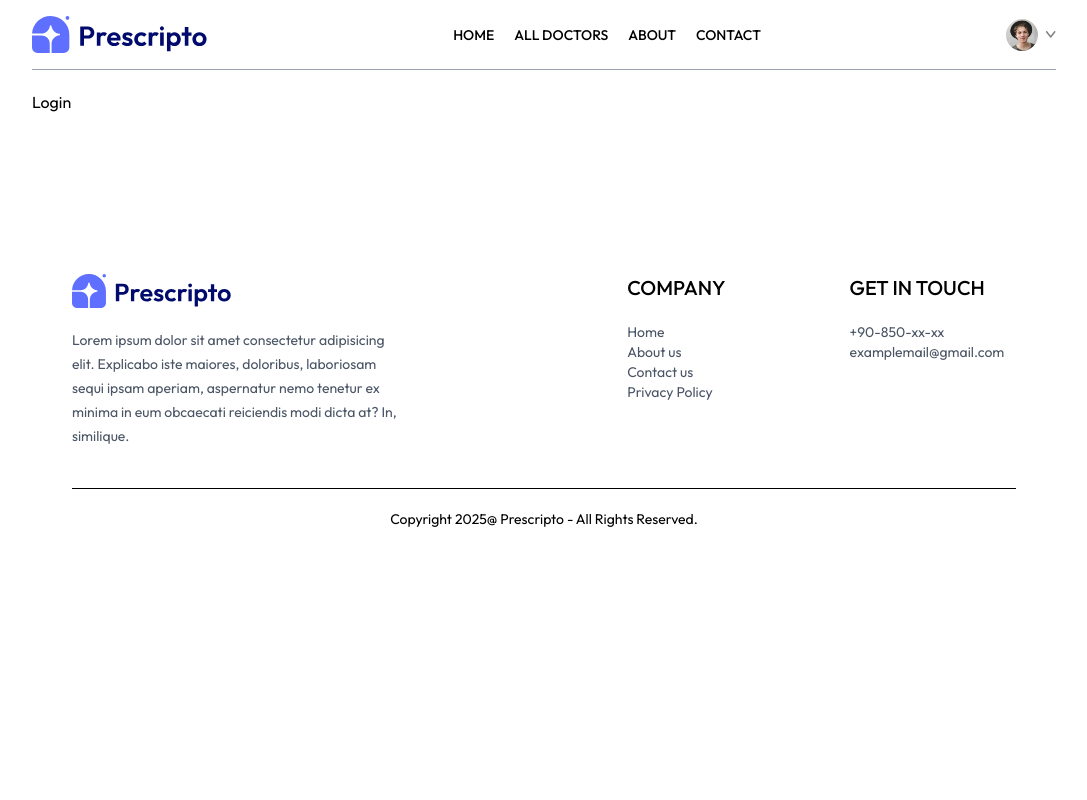
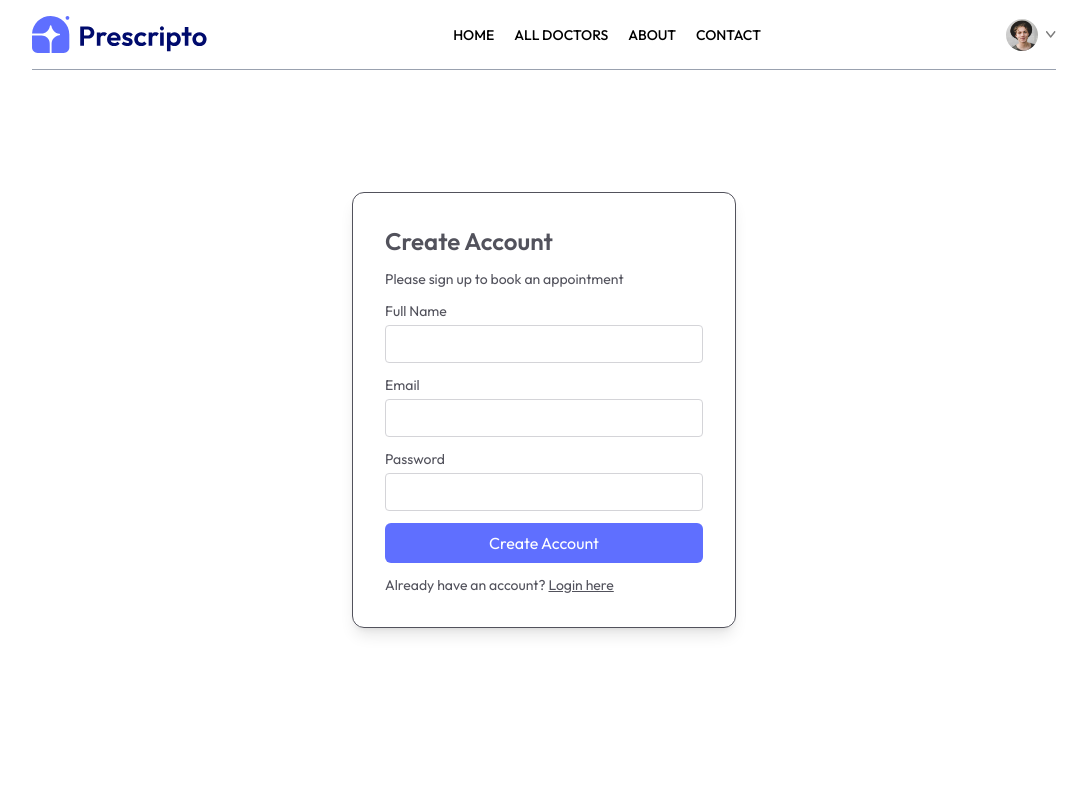
Before and after one commit to yegeb/doctor-appointment-app, a React (Vite) app in the folder client/: page /login in a window 1280 px wide. Shown: the top 800 px of the page, without its empty margins (96-1183 px from the left). Built offline with nearby package versions, Linux system fonts and the light colour scheme.

Commit message:
add Login.jsx

```diff
--- a/client/src/pages/Login.jsx
+++ b/client/src/pages/Login.jsx
@@ -1,10 +1,47 @@
 import React from 'react'
+import { useState } from 'react'
 
 const Login = () => {
+
+  const [state, setState] = useState('Sign Up')
+  const [email, setEmail] = useState('')
+  const [password, setPassword] = useState('')
+  const [name, setName] = useState('')
+
+  const onSubmitHandler = async (event) => {
+    event.preventDefault()
+
+  }
+
   return (
-    <div>
-        Login
-    </div>
+    <form className='min-h-[80vh] flex items-center'>
+      <div className='flex flex-col gap-3 m-auto items-start p-8 min-w-[340px] sm:min-w-96 border rounded-xl text-zinc-600 text-sm shadow-lg'>
+        <p className='text-2xl font-semibold'>{state === 'Sign Up' ? "Create Account" : "Login"}</p>
+        <p>Please {state === 'Sign Up' ? "sign up " : "log in"} to book an appointment</p>
+        {
+          state === "Sign Up" && <div className='w-full'>
+          <p>Full Name</p>
+          <input className='border border-zinc-300 rounded w-full p-2 mt-1' type="text" onChange={(e) => setName(e.target.name)} value={name} required/>
+        </div>
+        }
+
+        <div className='w-full'>
+          <p>Email</p>
+          <input className='border border-zinc-300 rounded w-full p-2 mt-1' type="email" onChange={(e) => setEmail(e.target.email)} value={email} required/>
+        </div>
+        <div className='w-full'>
+          <p>Password</p>
+          <input className='border border-zinc-300 rounded w-full p-2 mt-1' type="password" onChange={(e) => setPassword(e.target.password)} value={password} required/>
+        </div>
+        <button className='bg-primary text-white w-full py-2 rounded-md text-base'>{state === 'Sign Up' ? "Create Account" : "Login"}</button>
+      {
+        state === "Sign Up"
+        ? <p>Already have an account? <span onClick={() => setState('Login')} className='text-primary underline cursor-pointer'>Login here</span> </p>
+        : <p>Create a new account? <span onClick={() => setState('Sign Up')} className='text-primary underline cursor-pointer'>Click Here</span> </p>
+      }
+      </div>
+
+    </form>
   )
 }
 
```
